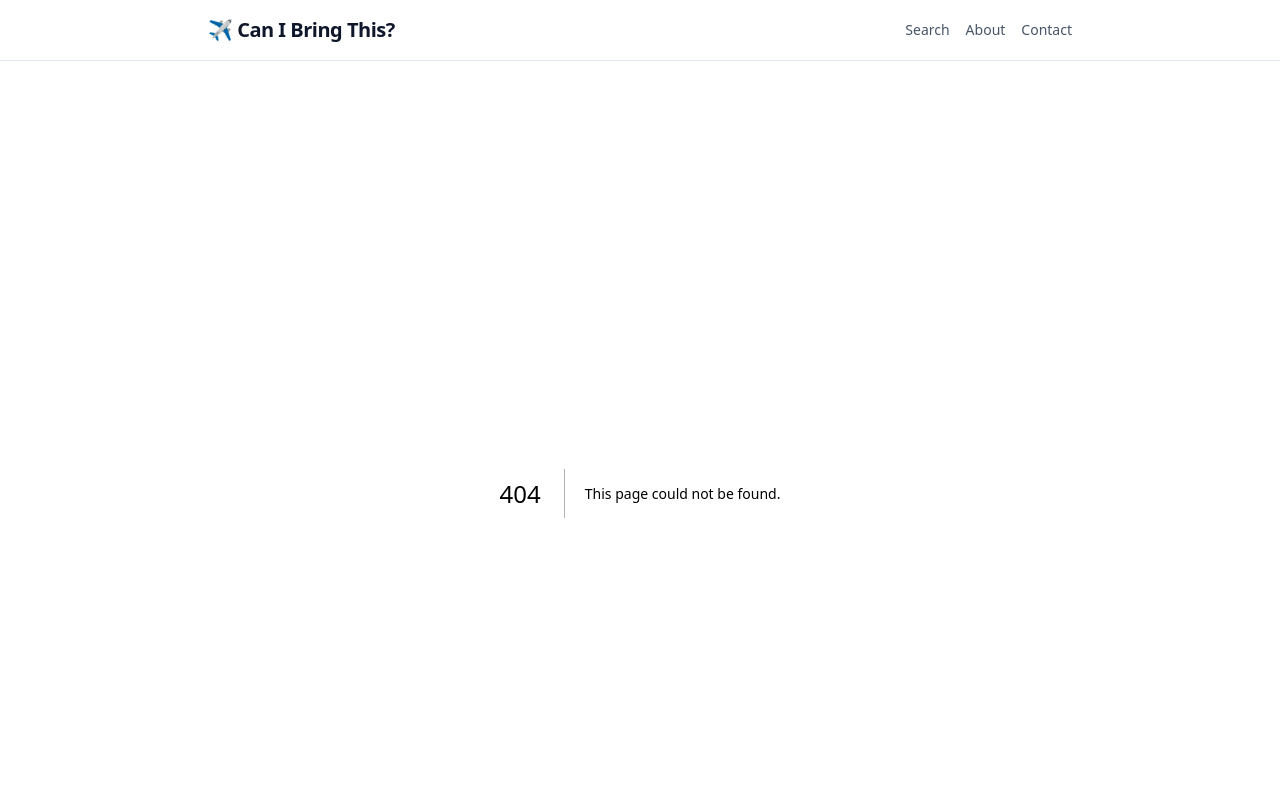
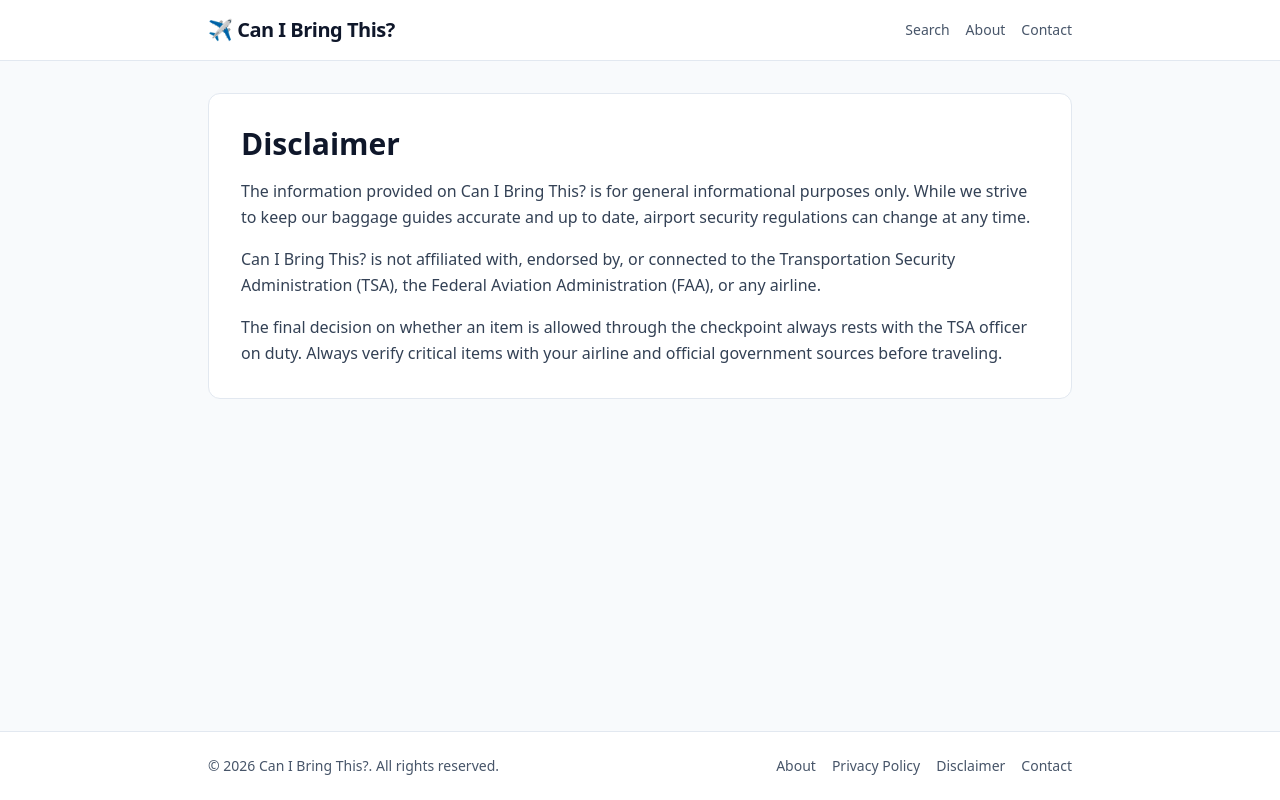
Before and after one commit to crescimentodigital1981-sudo/site-bagagem-tsa, a Next.js app: page /disclaimer in a window 1280 px wide. Before the commit this address had no page. Shown: the top 800 px of the page. Built offline with nearby package versions, Linux system fonts and the light colour scheme.

Commit message:
Create page.tsx

```diff
--- /dev/null
+++ b/app/disclaimer/page.tsx
@@ -0,0 +1,30 @@
+import type { Metadata } from "next";
+import { SITE_NAME } from "@/lib/config";
+
+export const metadata: Metadata = {
+  title: "Disclaimer",
+  description: `Important travel and TSA information disclaimer for ${SITE_NAME}.`,
+};
+
+export default function DisclaimerPage() {
+  return (
+    <article className="bg-white border border-slate-200 rounded-xl p-6 sm:p-8 space-y-4">
+      <h1 className="text-3xl font-extrabold text-slate-900">Disclaimer</h1>
+      <p className="text-slate-700 leading-relaxed">
+        The information provided on {SITE_NAME} is for general informational
+        purposes only. While we strive to keep our baggage guides accurate and
+        up to date, airport security regulations can change at any time.
+      </p>
+      <p className="text-slate-700 leading-relaxed">
+        {SITE_NAME} is not affiliated with, endorsed by, or connected to the
+        Transportation Security Administration (TSA), the Federal Aviation
+        Administration (FAA), or any airline.
+      </p>
+      <p className="text-slate-700 leading-relaxed">
+        The final decision on whether an item is allowed through the checkpoint
+        always rests with the TSA officer on duty. Always verify critical items
+        with your airline and official government sources before traveling.
+      </p>
+    </article>
+  );
+}
```
